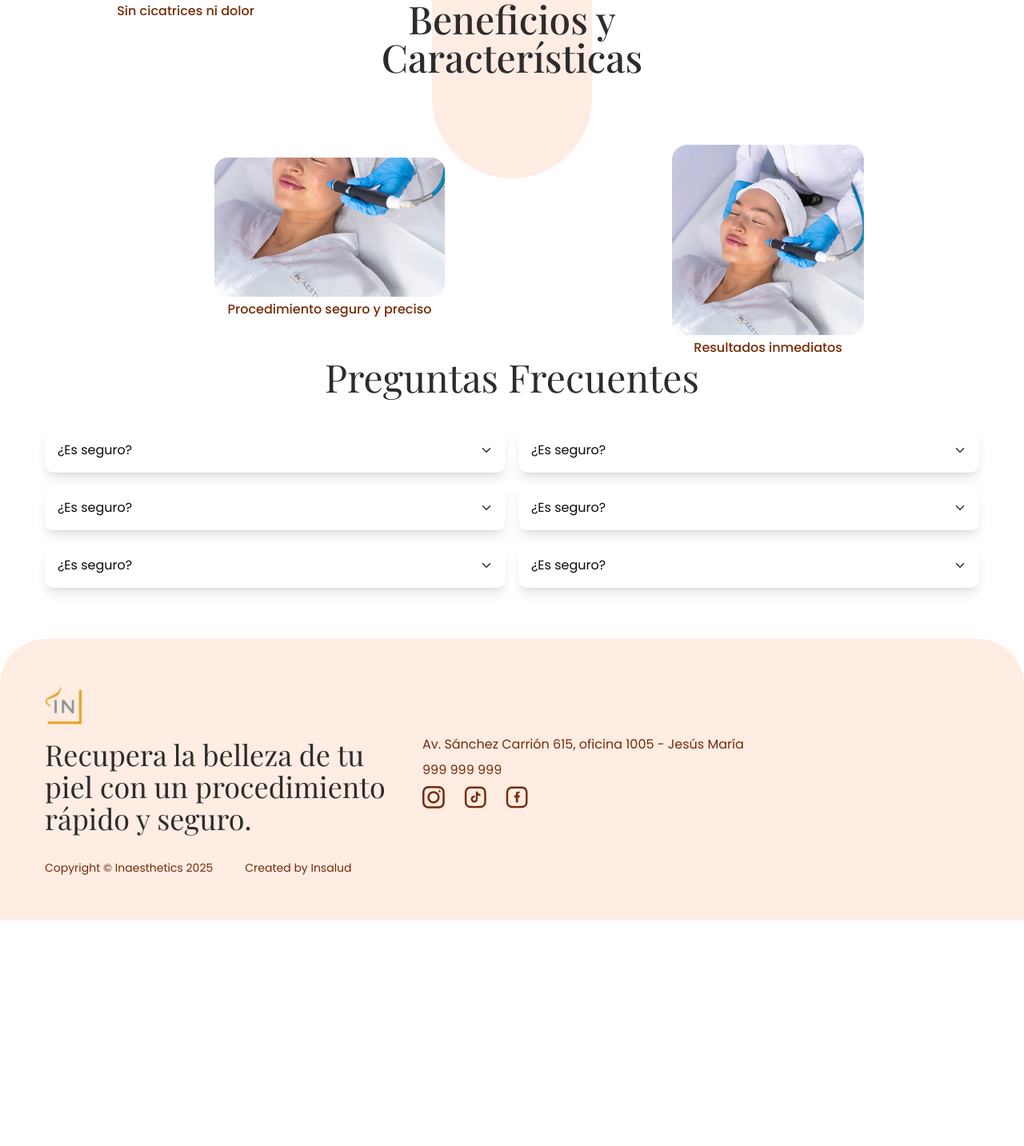
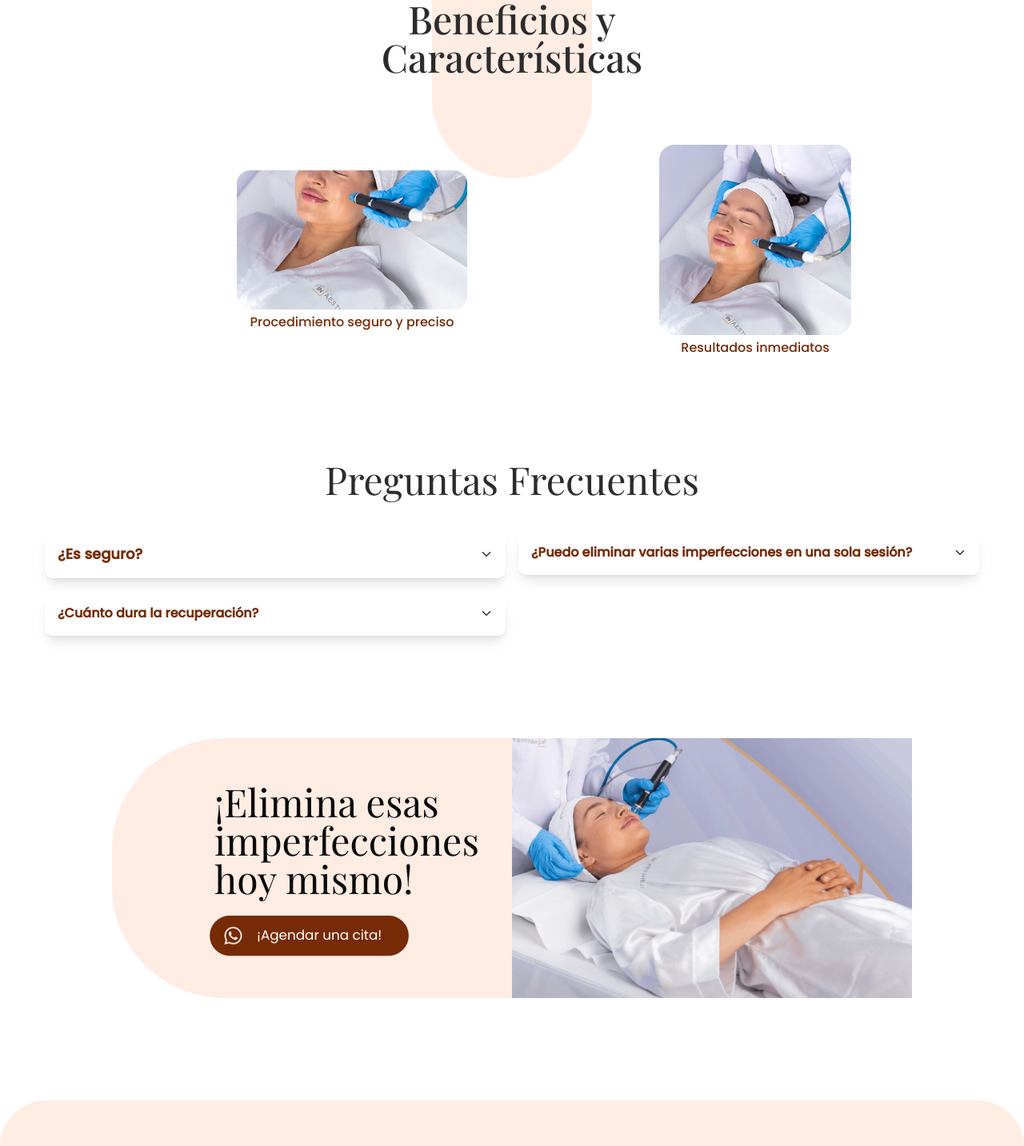
Before and after one commit to M4rckR/in-aesthetics, a Next.js app: page / in a window 1280 px wide. Shown: the part 1898-3331 px from the top of the page at 80% size. Before the commit the page ends 3049 px from the top, so only its background shows below. Built offline with nearby package versions, Linux system fonts and the light colour scheme; a web font is replaced by a local one.

Commit message:
feat: ctaWhatsApp Responsive

```diff
--- a/app/globals.css
+++ b/app/globals.css
@@ -74,6 +74,8 @@ body {
     height: 0;
   }
 }
+
+
 
 @theme inline {
   --radius-sm: calc(var(--radius) - 4px);
--- a/app/layout.tsx
+++ b/app/layout.tsx
@@ -1,12 +1,14 @@
 // app/layout.tsx
 import type { Metadata } from "next";
 import { Playfair_Display, Poppins } from "next/font/google";
-import "./globals.css";
 import { Header } from "@/components/header/Header";
 import { Footer } from "@/components/footer/Footer";
 import { ButtonWsp } from "@/components/ui/buttonWsp/ButtonWsp";
+import { ContactForm } from "@/components/contactForm/ContactForm";
 import 'swiper/css';
-import { ContactForm } from "@/components/contactForm/ContactForm";
+import "./globals.css";
+import 'aos/dist/aos.css'
+import { AOSInit } from "@/components/aosInit/aosInit";
 
 const playfair = Playfair_Display({
   variable: "--font-in-playfair",
@@ -34,6 +36,7 @@ export default function RootLayout({
       <body
         className={`${poppins.variable} ${playfair.variable} antialiased flex flex-col min-h-screen`}
       >
+          <AOSInit />
           <ButtonWsp />
           <Header />
           {children}
--- a/app/page.tsx
+++ b/app/page.tsx
@@ -2,7 +2,9 @@ import { Benefits } from '@/components/bennefits/Benefits';
 import { HeroLaserTreatment } from '@/components/heroLaserTreatment/HeroLaserTreatment';
 import { HeroOfferts } from '@/components/heroOfferts/HeroOfferts';
 import { Questions } from '@/components/questions/Questions';
+import { CtaTreatmentWsp } from '@/components/ctaTreatmentWsp/CtaTreatmentWsp';
 import 'lenis/dist/lenis.css'
+
 
 export default function Home() {
   return (
@@ -11,6 +13,7 @@ export default function Home() {
       <HeroLaserTreatment/>
       <Benefits/>
       <Questions/>
+      <CtaTreatmentWsp/>
     </main>
   );
 }
--- /dev/null
+++ b/components/aosInit/aosInit.tsx
@@ -0,0 +1,17 @@
+'use client'
+
+import { useEffect } from 'react'
+import AOS from 'aos'
+
+
+export function AOSInit() {
+  useEffect(() => {
+    AOS.init({
+      duration: 1000,
+      once: true,
+      easing: 'ease-in-out'
+    })
+  }, [])
+
+  return null
+}
--- a/components/bennefits/Benefits.tsx
+++ b/components/bennefits/Benefits.tsx
@@ -6,7 +6,7 @@ import { Autoplay } from 'swiper/modules';
 
 export const Benefits = () => {
   return (
-    <section className="h-[480px] md:h-screen relative mt-16 px-4">
+    <section className="h-[400px] md:h-screen relative  my-16 px-4">
       <div className="container mx-auto max-w-[1200px] h-full relative ">
         {/* Círculo central con título */}
 
@@ -19,7 +19,7 @@ export const Benefits = () => {
             </div>
 
           </div>
-        <div className="absolute top-4/12 left-1/2 -translate-x-1/2 md:-translate-y-4/12 w-full max-w-[1200px] mx-auto px-1 md:hidden">
+        <div className="absolute top-5/12 left-1/2 -translate-x-1/2 md:-translate-y-4/12 w-full max-w-[1200px] mx-auto px-1 md:hidden">
           <Swiper
           modules={[Autoplay]}
           spaceBetween={30}
@@ -67,13 +67,13 @@ export const Benefits = () => {
 
         <section className="hidden md:flex md:flex-row">
           {/* Beneficio Superior Izquierdo */}
-          <div className="md:absolute top-20 left-20 flex flex-col items-center w-56">
+          <div data-aos="fade-up-right" data-aos-delay="100" className="md:absolute top-0 left-6 lg:left-28 lg:top-6 flex flex-col items-center w-56 ">
             <Image
               src="/images/beneficio1.png"
               alt="Beneficios y Características"
               width={200}
               height={200}
-              className="object-cover w-full"
+              className="object-cover w-40 lg:w-full hover:scale-105 transition-all duration-300 "
             />
             <p className="text-center w-full text-in-brown font-medium mt-1">
               Sin cicatrices ni dolor
@@ -81,13 +81,13 @@ export const Benefits = () => {
           </div>
 
           {/* Beneficio Superior Derecho */}
-          <div className="md:absolute top-20 right-20 flex flex-col items-center w-72">
+          <div data-aos="fade-up-left" data-aos-delay="100" className="md:absolute top-0 right-4 lg:right-28 flex flex-col items-center w-72 ">
             <Image
               src="/images/beneficio2.png"
               alt="Beneficios y Características"
               width={200}
               height={200}
-              className="object-cover w-full"
+              className="object-cover w-56 lg:w-full hover:scale-105 transition-all duration-300"
             />
             <p className="text-center w-full text-in-brown font-medium mt-1">
               Eliminación definitiva
@@ -95,13 +95,13 @@ export const Benefits = () => {
           </div>
 
           {/* Beneficio Inferior */}
-          <div className="md:absolute bottom-12 left-3/12 -translate-x-3/12 flex flex-col items-center w-72">
+          <div data-aos="fade-up-right" data-aos-delay="100"  className="md:absolute bottom-16 lg:bottom-8 left-1/12  lg:left-64 flex flex-col items-center w-72">
             <Image
               src="/images/beneficio3.png"
               alt="Beneficios y Características"
               width={200}
               height={200}
-              className="object-cover w-full"
+              className="object-cover w-56 lg:w-full hover:scale-105 transition-all duration-300"
             />
             <p className="text-center w-full text-in-brown font-medium mt-1">
               Procedimiento seguro y preciso
@@ -109,13 +109,13 @@ export const Benefits = () => {
           </div>
 
           {/* Beneficio Inferior derecho*/}
-          <div className="md:absolute bottom-0 right-40 flex flex-col items-center w-60">
+          <div data-aos="fade-up-left" data-aos-delay="100" className="md:absolute right-0 bottom-0 lg:right-44 flex flex-col items-center w-60">
             <Image
               src="/images/beneficio4.png"
               alt="Beneficios y Características"
               width={200}
               height={200}
-              className="object-cover w-full"
+              className="object-cover w-56 lg:w-full hover:scale-105 transition-all duration-300"
             />
             <p className="text-center w-full text-in-brown font-medium mt-1">
               Resultados inmediatos
--- /dev/null
+++ b/components/ctaTreatmentWsp/CtaTreatmentWsp.tsx
@@ -0,0 +1,29 @@
+import Image from 'next/image'
+import { FaWhatsapp } from "react-icons/fa";
+import React from 'react'
+
+export const CtaTreatmentWsp = () => {
+  return (
+    <div className='container max-w-[1200px] mx-auto my-16 lg:my-32'>
+        <div className='flex flex-col justify-center mx-auto md:flex-row bg-in-pink max-w-[500px] md:max-w-none md:rounded-tl-[140px] md:rounded-bl-[140px] gap-0 md:gap-4 items-center w-10/12 rounded-lg'>
+            <div className='w-full md:w-1/2 md:pl-16 lg:pl-22 xl:pl-32 space-y-4 lg:space-y-6 flex flex-col items-center md:items-start py-6 md:py-0'>
+                <h3 className='font-in-playfair text-2xl px-0 sm:px-8 lg:text-5xl text-center md:text-left px-4 md:px-0'>¡Elimina esas imperfecciones hoy mismo!</h3>
+                <a href="#" className='flex justify-start items-center bg-in-brown rounded-3xl px-4 py-2 lg:py-3 animate-suave-latido'>
+                    <FaWhatsapp className='text-in-pink text-4xl' size={24} />
+                    <p className='bg-in-blue text-sm lg:text-base text-white px-2 lg:px-4 rounded-full'>¡Agendar una cita!</p>
+                </a>
+            </div>
+            <Image
+                src={'/images/imageTreatment.png'}
+                alt='cta-treatment-wsp'
+                width={100}
+                height={100}
+                className='object-cover w-full md:w-1/2 max-w-[500px]'
+            />
+            {/* <div>
+
+            </div> */}
+        </div>
+    </div>
+  )
+}
--- a/components/questions/Questions.tsx
+++ b/components/questions/Questions.tsx
@@ -13,7 +13,7 @@ export const Questions = () => {
   };
 
   return (
-    <section className="container mx-auto max-w-[1200px] px-4 mb-16">
+    <section className="container mx-auto max-w-[1200px] px-4 my-16 lg:my-32">
         <h3 className="text-center text-in-title-base font-in-playfair text-3xl md:text-4xl lg:text-5xl mb-10">Preguntas Frecuentes</h3>
         <Accordion.Root
             type="single"
@@ -26,39 +26,26 @@ export const Questions = () => {
             <div className="md:w-1/2 space-y-4">
                 <Accordion.Item className="bg-white shadow-lg rounded-lg w-full text-left" value="item-1">
                     <Accordion.Trigger className="w-full text-left flex p-4 justify-between items-center cursor-pointer">
-                        <p>¿Es seguro?</p>
+                        <p className="font-semibold text-in-brown text-lg">¿Es seguro?</p>
                         <IoIosArrowDown className={`text-in-title-base transition-transform duration-300 ${openItem === "item-1" ? "rotate-180" : ""}`} />
                     </Accordion.Trigger>
                     <Accordion.Content className="accordion-content">
                         <div className="px-4 pb-4">
-                            <p>
-                                Lorem ipsum dolor sit amet consectetur adipisicing elit. Quisquam, quos.
+                            <p className="text-sm pr-4">
+                            Sí, nuestro tratamiento con Láser CO2 es mínimamente invasivo y aprobado por dermatólogos.
                             </p>
                         </div>
                     </Accordion.Content>
                 </Accordion.Item>
                 <Accordion.Item className="bg-white shadow-lg rounded-lg w-full text-left" value="item-2">
                     <Accordion.Trigger className="w-full text-left flex p-4 justify-between items-center cursor-pointer">
-                        <p>¿Es seguro?</p>
+                        <p className="font-semibold text-in-brown">¿Cuánto dura la recuperación?</p>
                         <IoIosArrowDown className={`text-in-title-base transition-transform duration-300 ${openItem === "item-2" ? "rotate-180" : ""}`} />
                     </Accordion.Trigger>
                     <Accordion.Content className="accordion-content">
                         <div className="px-4 pb-4">
-                            <p>
-                                Lorem ipsum dolor sit amet consectetur adipisicing elit. Quisquam, quos.
-                            </p>
-                        </div>
-                    </Accordion.Content>
-                </Accordion.Item>
-                <Accordion.Item className="bg-white shadow-lg rounded-lg w-full text-left" value="item-3">
-                    <Accordion.Trigger className="w-full text-left flex p-4 justify-between items-center cursor-pointer">
-                        <p>¿Es seguro?</p>
-                        <IoIosArrowDown className={`text-in-title-base transition-transform duration-300 ${openItem === "item-3" ? "rotate-180" : ""}`} />
-                    </Accordion.Trigger>
-                    <Accordion.Content className="accordion-content">
-                        <div className="px-4 pb-4">
-                            <p>
-                                Lorem ipsum dolor sit amet consectetur adipisicing elit. Quisquam, quos.
+                            <p className="text-sm pr-4">
+                            En pocos días tu piel estará completamente regenerada.
                             </p>
                         </div>
                     </Accordion.Content>
@@ -67,43 +54,18 @@ export const Questions = () => {
             <div className="md:w-1/2 space-y-4">
                 <Accordion.Item className="bg-white shadow-lg rounded-lg w-full text-left" value="item-4">
                     <Accordion.Trigger className="w-full text-left flex p-4 justify-between items-center cursor-pointer">
-                        <p>¿Es seguro?</p>
+                        <p className="font-semibold text-in-brown">¿Puedo eliminar varias imperfecciones en una sola sesión?</p>
                         <IoIosArrowDown className={`text-in-title-base transition-transform duration-300 ${openItem === "item-4" ? "rotate-180" : ""}`} />
                     </Accordion.Trigger>
                     <Accordion.Content className="accordion-content">
                         <div className="px-4 pb-4">
-                            <p>
-                                Lorem ipsum dolor sit amet consectetur adipisicing elit. Quisquam, quos.
+                            <p className="text-sm pr-4">
+                            Sí, podemos tratar varias áreas en la misma cita.
                             </p>
                         </div>
                     </Accordion.Content>
                 </Accordion.Item>
-                <Accordion.Item className="bg-white shadow-lg rounded-lg w-full text-left" value="item-5">
-                    <Accordion.Trigger className="w-full text-left flex p-4 justify-between items-center cursor-pointer">
-                        <p>¿Es seguro?</p>
-                        <IoIosArrowDown className={`text-in-title-base transition-transform duration-300 ${openItem === "item-5" ? "rotate-180" : ""}`} />
-                    </Accordion.Trigger>
-                    <Accordion.Content className="accordion-content">
-                        <div className="px-4 pb-4">
-                            <p>
-                                Lorem ipsum dolor sit amet consectetur adipisicing elit. Quisquam, quos.
-                            </p>
-                        </div>
-                    </Accordion.Content>
-                </Accordion.Item>
-                <Accordion.Item className="bg-white shadow-lg rounded-lg w-full text-left" value="item-6">
-                    <Accordion.Trigger className="w-full text-left flex p-4 justify-between items-center cursor-pointer">
-                        <p>¿Es seguro?</p>
-                        <IoIosArrowDown className={`text-in-title-base transition-transform duration-300 ${openItem === "item-6" ? "rotate-180" : ""}`} />
-                    </Accordion.Trigger>
-                    <Accordion.Content className="accordion-content">
-                        <div className="px-4 pb-4">
-                            <p>
-                                Lorem ipsum dolor sit amet consectetur adipisicing elit. Quisquam, quos.
-                            </p>
-                        </div>
-                    </Accordion.Content>
-                </Accordion.Item>
+
             </div>
         </div>
         </Accordion.Root>
--- /dev/null
+++ b/data/testimonials.ts
@@ -0,0 +1,20 @@
+export const testimonials = [
+    {
+        id: 1,
+        text: "Me sometí a la terapia de ondas de choque en Insalud. Fue indolora, profesional y noté mejoría desde la segunda sesión. ¡Recomiendo este tratamiento sin dudar!",
+        name: "Carlos M",
+        age: "45 años",
+        text2: "Gracias a las ondas de choque de Insalud recuperé mi confianza y vitalidad. El equipo fue muy atento y los resultados superaron mis expectativas. ¡Una experiencia transformadora!",
+        name2: "Andrés R",
+        age2: "38 años"
+    },
+    {
+        id: 3,
+        text: "Me hice el chequeo prostático en Insalud. La atención fue rápida, cercana y salí con total tranquilidad. ¡Un servicio de primera calidad!",
+        name: "Diego T",
+        age: "52 años",
+        text2: "Me realicé la cauterización de VPH en Insalud. El procedimiento fue discreto, cómodo y mi recuperación fue muy rápida. ¡Estoy muy agradecida con todo el equipo!",
+        name2: "Vanessa G",
+        age2: "29 años"
+    },
+]
--- a/package.json
+++ b/package.json
@@ -15,6 +15,7 @@
     "@radix-ui/react-label": "^2.1.4",
     "@radix-ui/react-slot": "^1.2.0",
     "animate.css": "^4.1.1",
+    "aos": "^2.3.4",
     "class-variance-authority": "^0.7.1",
     "clsx": "^2.1.1",
     "flowbite": "^3.1.2",
@@ -33,6 +34,7 @@
   "devDependencies": {
     "@eslint/eslintrc": "^3",
     "@tailwindcss/postcss": "^4",
+    "@types/aos": "^3.0.7",
     "@types/node": "^20",
     "@types/react": "^19",
     "@types/react-dom": "^19",
```
Also changed, not shown: public/images/imageTreatment.png (added), 1 other file (tests, documents, lock files or other folders).
